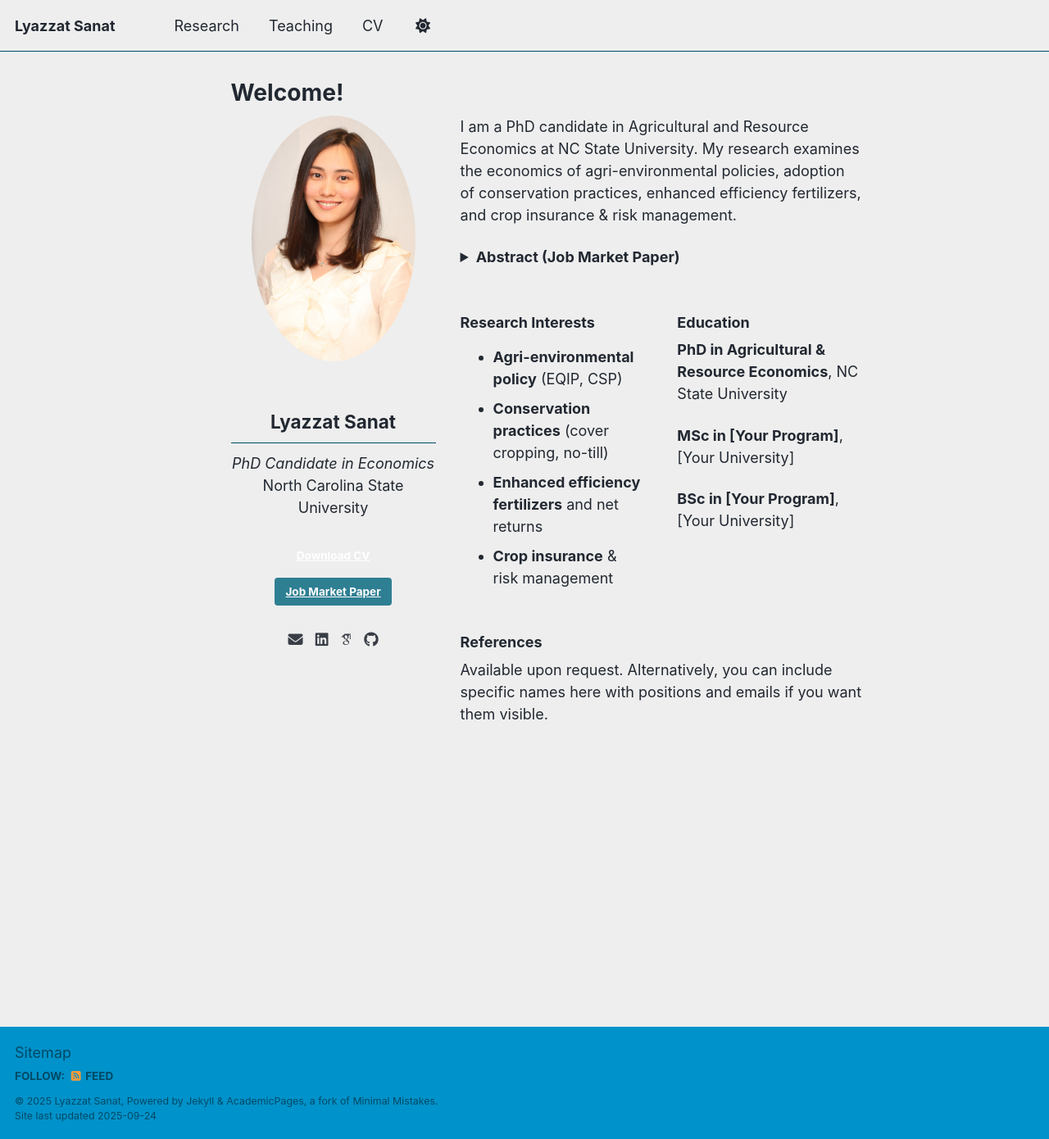
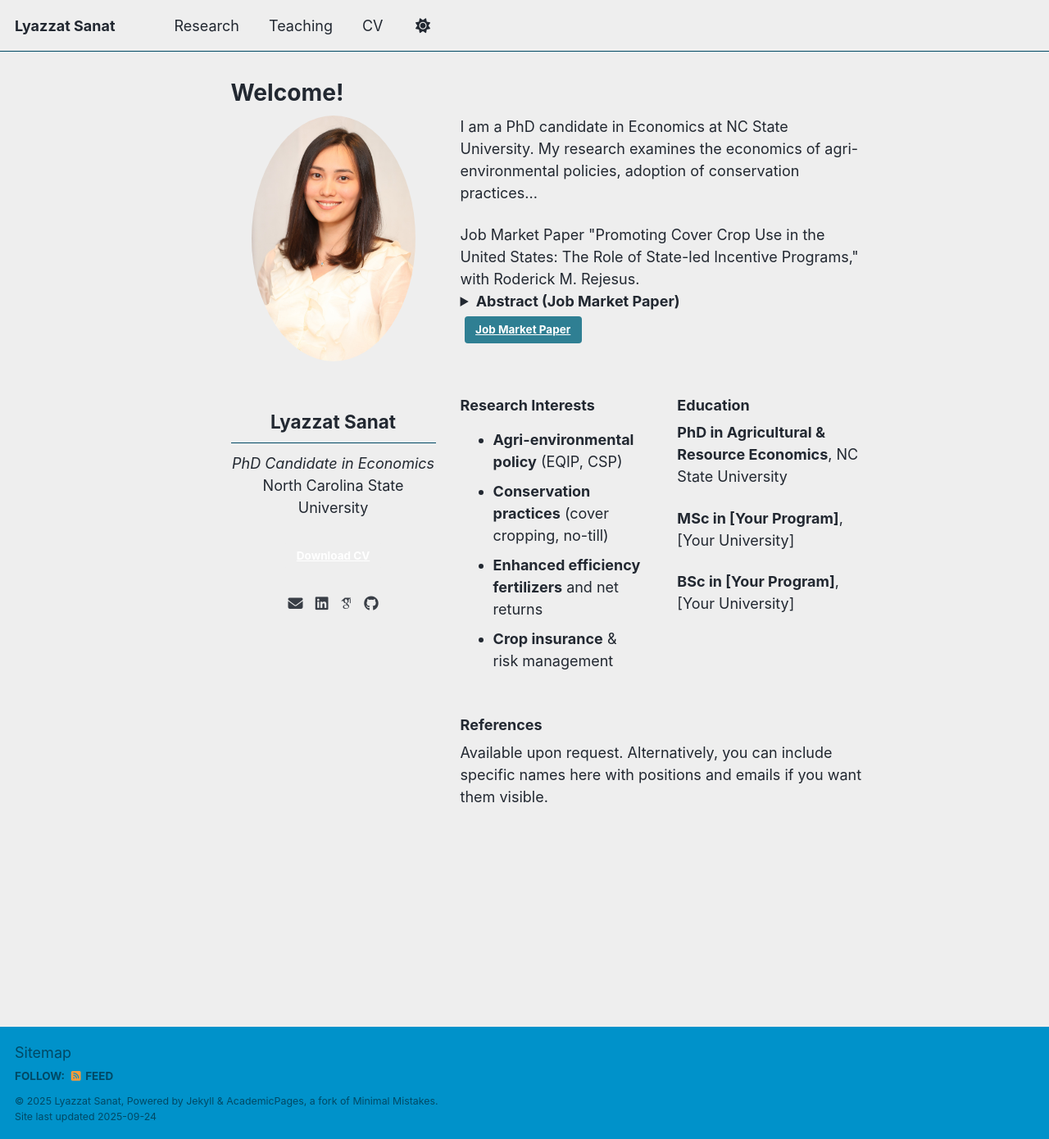
Before and after one commit to lyazzatsanat/lyazzatsanat.github.io, a Jekyll site: the page built from _pages/about.md, in a window 1280 px wide and 1390 px high. Shown: the whole window at 82% size. Built offline with Jekyll 4.4.1, drawn with Linux system fonts in a browser that asks for light colours; some web fonts are replaced; a script that is not in the unit is left out; part of the change alters nothing that is shown.

Commit message:
Update about.md

```diff
--- a/_pages/about.md
+++ b/_pages/about.md
@@ -18,7 +18,6 @@ redirect_from:
     <!-- Buttons -->
     <p>
       <a href="/files/cv.pdf" class="btn btn--primary" style="margin: 5px;">Download CV</a>
-      <a href="/files/jmp.pdf" class="btn btn--info" style="margin: 5px;">Job Market Paper</a>
     </p>
 
     <!-- Social Links -->
@@ -34,18 +33,28 @@ redirect_from:
   <div style="flex: 2; min-width: 300px;">
 
   <p>
-    I am a PhD candidate in Agricultural and Resource Economics at NC State University.
-    My research examines the economics of agri-environmental policies, adoption of conservation practices,
-    enhanced efficiency fertilizers, and crop insurance & risk management.
+    I am a PhD candidate in Economics at NC State University. My research examines the economics of agri-environmental policies, adoption of conservation practices...
   </p>
 
+Job Market Paper
+"Promoting Cover Crop Use in the United States: The Role of State-led Incentive Programs," with Roderick M. Rejesus.
   <!-- Collapsible Abstract -->
   <details>
     <summary style="cursor: pointer; font-weight: bold;">Abstract (Job Market Paper)</summary>
     <p style="margin-top:10px;">
-      [Insert your abstract here. This text stays hidden until the user clicks "Abstract".]
+      [This study examines the role of state-led conservation programs in promoting cover crop adoption in the United
+States (US). Utilizing county-level satellite data on cover crop acres from 16 US states between 2005 and 2020, our study
+employs a staggered difference-in-differences (DiD) framework to estimate the impacts of these programs on cover crop
+uptake. The findings reveal that state programs significantly increase initial short-term adoption of cover crops. However,
+there is evidence that the strong initial adoption impact of state programs is generally not sustained over the longer term
+several years after the introduction of the state program. Bolstering state-level conservation programs offers a practical
+pathway to accelerate cover crop adoption rates and meet environmental goals in the short-term, especially since these
+programs are flexibly designed and tailored to local needs. Nonetheless, program design adjustments or new policy instruments may be needed.]
     </p>
   </details>
+  <p>
+      <a href="/files/jmp.pdf" class="btn btn--info" style="margin: 5px;">Job Market Paper</a>
+    </p>
 
   <!-- Two-column section -->
   <div style="display: flex; flex-wrap: wrap; gap: 40px; margin-top: 20px;">
```
